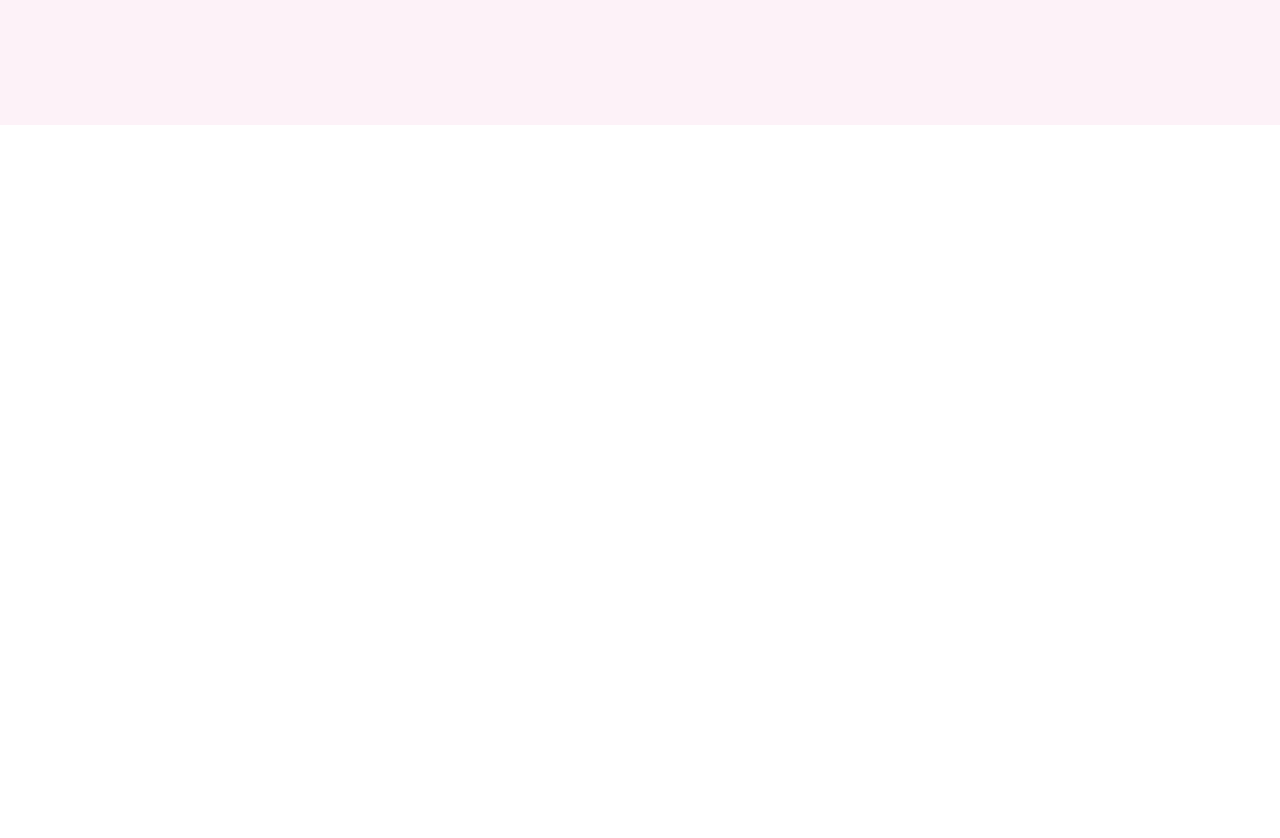
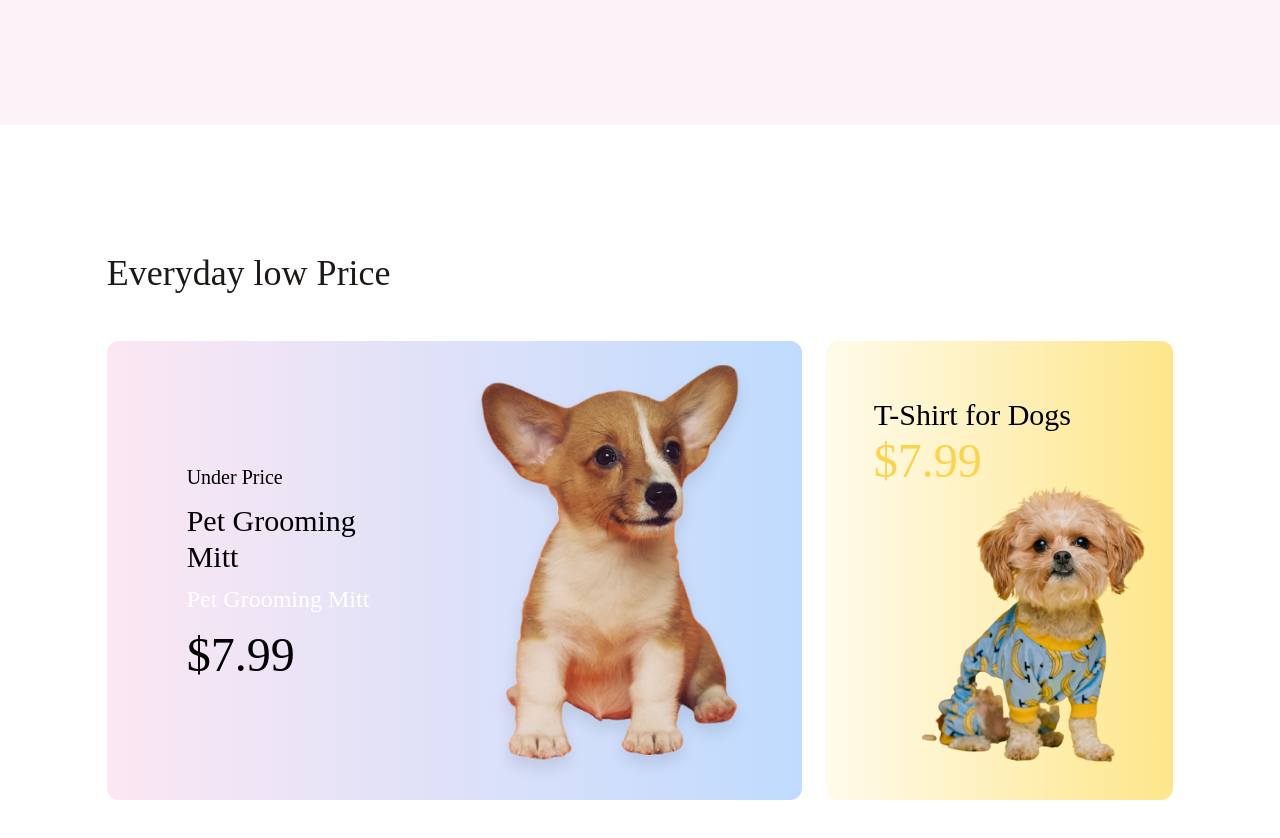
Before and after one commit to IqbalM42/pet-shop, a plain HTML site: page index.html in a window 1280 px wide. Shown: the part 2058-2896 px from the top of the page. Before the commit the page ends 2311 px from the top, so only its background shows below. Drawn offline with nearby package versions, Linux system fonts and the light colour scheme; a web font is replaced by a local one.

Commit message:
add price section

```diff
--- a/index.html
+++ b/index.html
@@ -84,10 +84,10 @@
       </section>
     </header>
 
-    <main class="">
+    <main>
       <!-- category section -->
       <section class="w-10/12 mx-auto mb-32">
-        <h2 class="text-4xl text-stone-900 font-normal mb-12">Browse By Categories</h2>
+        <h2 class="text-2xl lg:text-4xl text-stone-900 font-normal mb-12">Browse By Categories</h2>
 
         <!-- category card -->
          <div class="grid grid-cols-2 gap-6 lg:grid-cols-6">
@@ -134,7 +134,7 @@
       <!-- product section -->
        <section class="bg-pink-50">
         <div class="w-10/12 mx-auto py-32 mb-32">
-          <h2 class="text-4xl text-stone-900 font-normal mb-12">Trending Pet Products</h2>
+          <h2 class="text-2xl lg:text-4xl text-stone-900 font-normal mb-12">Trending Pet Products</h2>
           <div class="lg:flex justify-between gap-6">
             <!-- left side -->
              <div class="col-span-2 bg-amber-300 pt-12 pl-5 rounded-lg mb-6 lg:mb-0 relative">
@@ -252,6 +252,42 @@
         </div>
        </section>
 
+       <!-- price section -->
+        <section class="w-10/12 mx-auto mb-32">
+          <div class="">
+            <h2 class="text-2xl lg:text-4xl text-stone-900 font-normal mb-12">Everyday low Price</h2>
+
+            <div class="lg:flex justify-between gap-6">
+              <!-- left side -->
+              <div class="mb-6 lg:mb-0 lg:w-2/3">
+                <div class="lg:flex items-center gap-6 bg-gradient-to-r from-pink-100 to-blue-200 rounded-xl">
+                  <!-- text -->
+                   <div class="px-4 py-6 lg:pl-20">
+                      <p class="text-xl text-black font-normal mb-3">Under Price</p>
+                      <h3 class="text=2xl lg:text-3xl text-black font-normal mb-2">Pet Grooming Mitt</h3>
+                      <h5 class="text-2xl text-white font-normal mb-4">Pet Grooming Mitt</h5>
+                      <h2 class="text-3xl lg:text-5xl text-black font-normal">$7.99</h2>
+                   </div>
+                   <!-- image -->
+                    <div>
+                      <img src="./c1-assets/cute-dog-mid.png" alt="A dog image" class="w-full">
+                    </div>
+                 </div>
+              </div>
+               <!--right side  -->
+              <div class="lg:w-1/3  bg-gradient-to-r from-amber-50 to-amber-200 rounded-xl ">
+                  <div class="">
+                    <h3 class="text-2xl lg:text-3xl text-black font-normal pt-14 px-4 lg:px-12 mb-1">T-Shirt for Dogs</h3>
+                    <h2 class="text-3xl lg:text-5xl text-amber-300 font-normal px-4 lg:px-12">$7.99</h2>
+                    <img src="./c1-assets/cute-pet-mid.png" alt="A cute dog mid image" class="w-8/12 ml-24">
+                  </div>
+              </div>
+            </div>
+          </div>
+
+
+        </section>
+
 
     </main>
 
```
